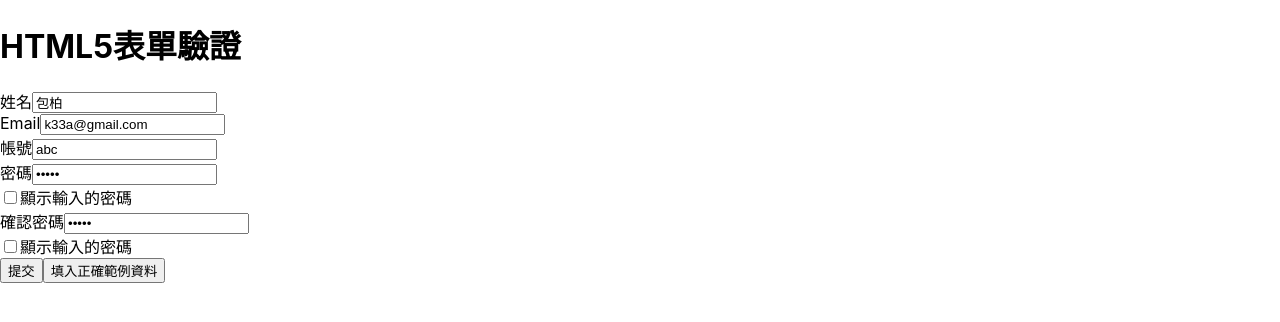
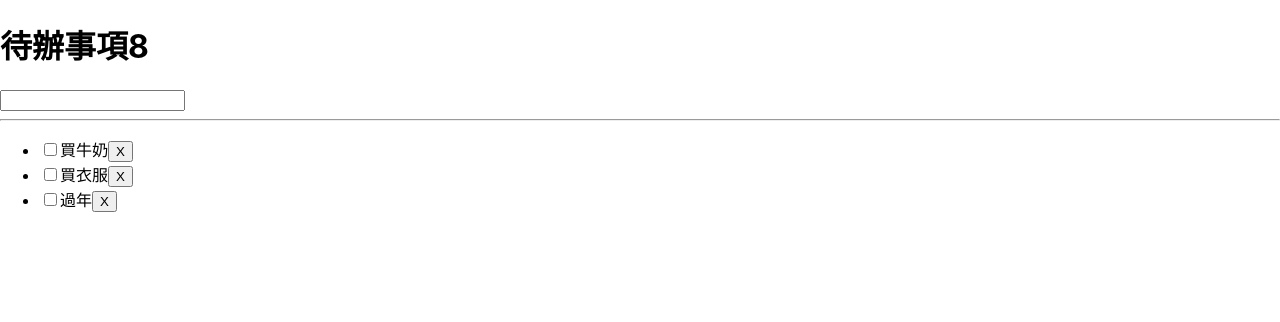
Before and after one commit to Jin22221/react-0108, a React (Create React App) app: page / in a window 1280 px wide. Shown: the top 322 px of the page. Built offline with nearby package versions, Linux system fonts and the light colour scheme.

Commit message:
拆解元件

```diff
--- /dev/null
+++ b/src/0117/TodoApp.css
@@ -0,0 +1,3 @@
+.complete{
+    list-style:none ;
+}
--- /dev/null
+++ b/src/0117/TodoApp.js
@@ -0,0 +1,82 @@
+import { useState } from 'react'
+// import './TodoList.css'
+
+function TodoApp() {
+  //文字輸入框用
+  const [inputText, setInputText] = useState('')
+
+  const [todos, setTodos] = useState([
+    { id: 1, text: '買牛奶', completed: false },
+    { id: 2, text: '買衣服', completed: false },
+    { id: 3, text: '過年', completed: false },
+  ])
+
+  return (
+    <>
+      <h1>待辦事項8</h1>
+      <input
+        type="text"
+        value={inputText}
+        onChange={(e) => {
+          setInputText(e.target.value)
+        }}
+        onKeyDown={(e) => {
+          if (e.key === 'Enter' && e.target.value.trim() !== '') {
+            // id
+            // 1. 單人使用應用，可用時間日期毫秒整數值，如`Number(new Date())`或`+new Date()`
+            // 2. 用uuid或nanoid函式庫(需另外安裝npm)
+            // 3. 使用資料庫的id產生機制
+            // 4. 其它(例如數字遞增…)，如下範例
+            // const ids = data.map((v) => v.id)
+            // const maxId = Math.max(...ids)
+            // const newId = maxId + 1
+
+            // 先寫出新增的物件
+            const newTodo = {
+              id: Number(new Date()),
+              text: e.target.value,
+              completed: false, //預設為未完成
+            }
+
+            // 共通三步驟
+            // 1. 從目前的狀態拷貝(ps.深拷貝/完全拷貝)出一個新的變數值(陣列/物件)
+            // 2. 在新的變數值(陣列/物件)上作處理
+            // 3. 設定回原本的狀態中
+
+            //1 //2
+            const newTodos = [newTodo, ...todos]
+
+            //3
+            setTodos(newTodos)
+
+            // 清空文字輸入框
+            setInputText('')
+          }
+        }}
+      />
+      <hr />
+      <ul>
+        {todos.map((v, i) => {
+          return (
+            <li key={v.id} className={v.completed ? 'complete' : 'active'}>
+              <input type="checkbox" checkd={v.completed} />
+              {v.text}
+              <button
+                onClick={(e) => {
+                  const newTodos = todos.filter((v2, i2) => {
+                    return v2.id !== v.id
+                  })
+                  setTodos(newTodos)
+                }}
+              >
+                X
+              </button>
+            </li>
+          )
+        })}
+      </ul>
+    </>
+  )
+}
+
+export default TodoApp
--- /dev/null
+++ b/src/0117/TodoList.js
@@ -0,0 +1,5 @@
+function TodoList() {
+  return <></>
+}
+
+export default TodoList
--- a/src/App.js
+++ b/src/App.js
@@ -3,11 +3,11 @@
 // import Parent from './0110/3-prop-父母子女元件/Parent'
 // import Idform from './0114/idform'
 // import RefsForm from './0114/refsForm'
-import MultipleInput from './0114/HTML5ValidForm'
+import TodoApp from './0117/TodoApp'
 function App() {
   return (
     <>
-      <MultipleInput />
+      <TodoApp />
     </>
   )
 }
```
Also changed, not shown: src/0117/addForm.js (added, +24 -0 lines).
